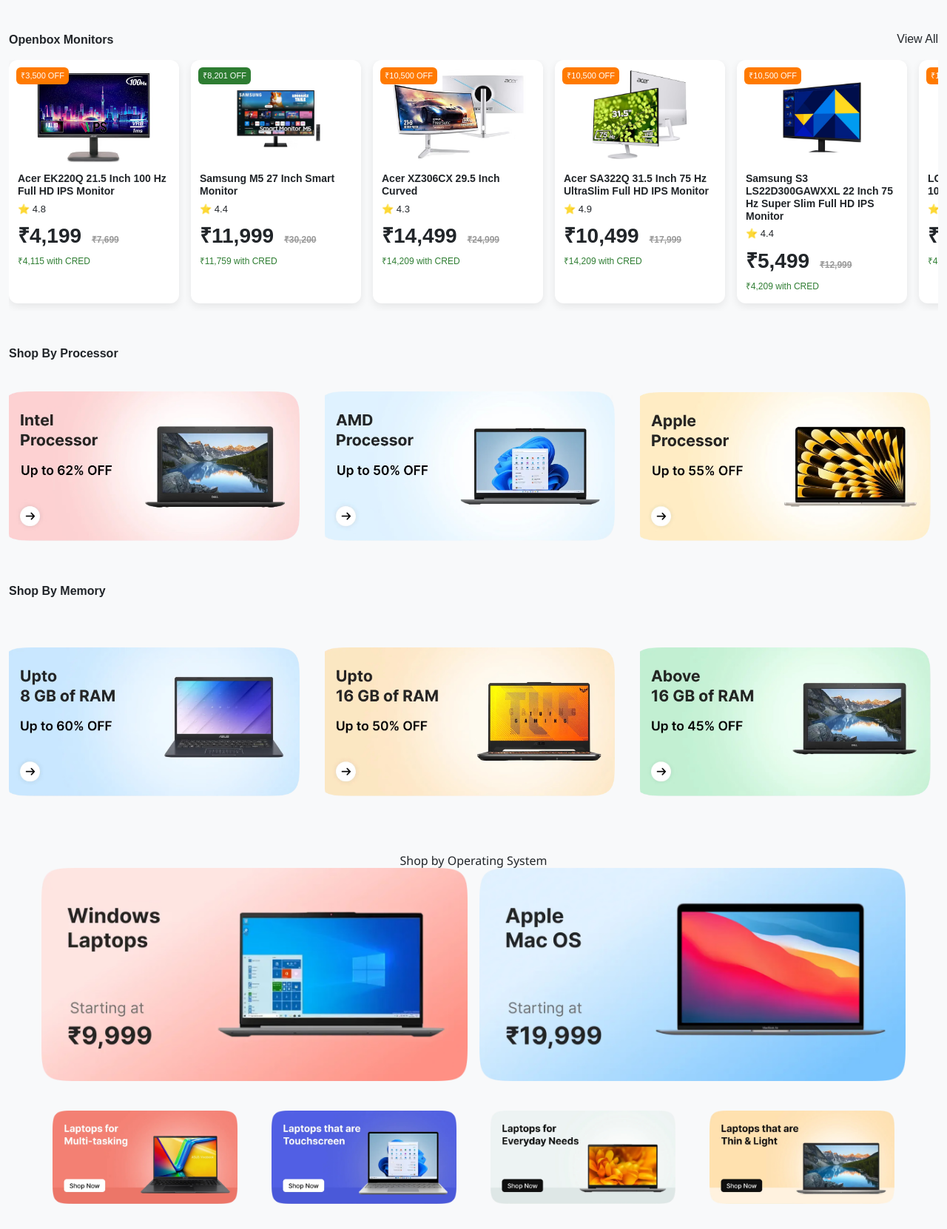
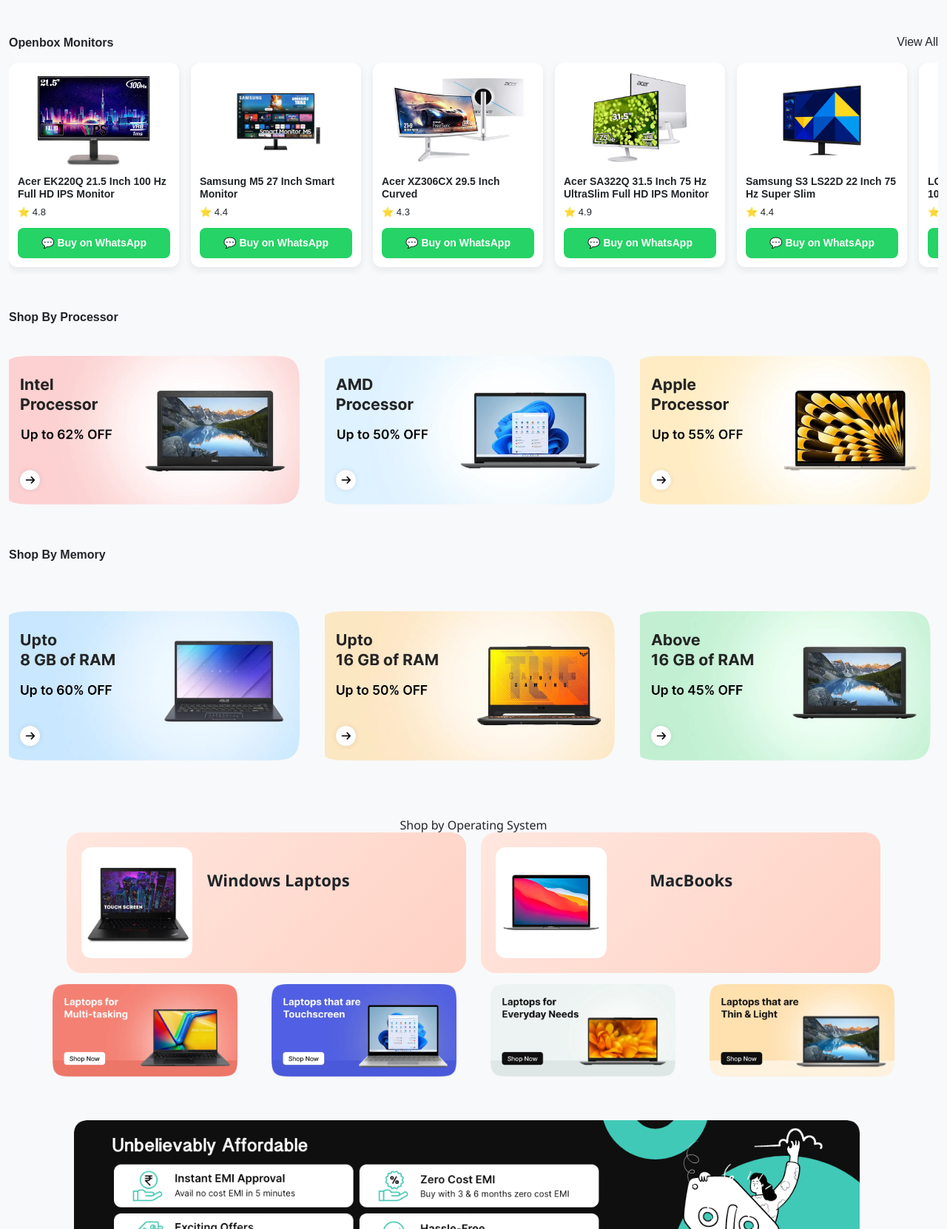
Before and after one commit to satishkumarp6949/Chasify, a plain HTML site: page index.html in a window 1280 px wide. Shown: the part 1586-3247 px from the top of the page at 74% size. Drawn offline with nearby package versions, Linux system fonts and the light colour scheme; a script that the page names is missing.

Commit message:
Updated index, base, checkout and products pages

```diff
--- a/index.html
+++ b/index.html
@@ -596,6 +596,25 @@
   }
 }
 
+.whatsapp-btn {
+  display: block;
+  margin: 12px auto 0;
+  padding: 10px 16px;
+  background: #25D366;
+  color: #fff;
+  text-align: center;
+  border-radius: 8px;
+  font-size: 14px;
+  font-weight: 600;
+  text-decoration: none;
+  transition: transform 0.2s ease, box-shadow 0.2s ease;
+}
+
+.whatsapp-btn:hover {
+  transform: translateY(-2px);
+  box-shadow: 0 8px 20px rgba(37, 211, 102, 0.35);
+  color: #fff;
+}
 
 
 /* Container and Typography */
@@ -671,16 +690,69 @@
 }
 
 /* TOP 2 IMAGES */
-.main-os-row {
+.os-list {
+  max-width: 1100px;
+  margin: auto;
   display: grid;
   grid-template-columns: repeat(2, 1fr);
   gap: 20px;
-  margin-bottom: 25px;
-}
-
-.os-card img {
-  width: 100%;
-  border-radius: 12px;
+}
+
+/* COLORED BOX */
+.os-box {
+  display: flex;
+  align-items: center;
+  gap: 20px;
+  padding: 20px;
+  border-radius: 20px;
+  background: linear-gradient(135deg, #ffe7df, #ffd1c4);
+  cursor: pointer;
+}
+
+.os-box img {
+  width: 150px;
+  border-radius: 14px;
+}
+
+.os-info h3 {
+  font-size: 22px;
+  font-weight: 800;
+  margin-bottom: 10px;
+}
+
+/* BUTTON HIDDEN */
+.wa-btn {
+  opacity: 0;
+  transform: translateY(8px);
+  pointer-events: none;
+  padding: 10px 22px;
+  background: #25D366;
+  color: #fff;
+  border: none;
+  border-radius: 8px;
+  font-weight: 700;
+  transition: all 0.3s ease;
+}
+
+/* DESKTOP HOVER */
+.os-box:hover .wa-btn {
+  opacity: 1;
+  transform: translateY(0);
+  pointer-events: auto;
+}
+
+/* MOBILE */
+@media (max-width: 450px) {
+  .os-list {
+    grid-template-columns: 1fr;
+  }
+
+  /* shown only after tap */
+  .os-box.active .wa-btn {
+    opacity: 1;
+    transform: translateY(0);
+    pointer-events: auto;
+  }
 }
 
 /* BOTTOM 4 IMAGES */
@@ -1202,7 +1274,7 @@
   <a href="https://wa.me/6361976949?text=Hi%20I%20am%20interested%20in%20Apple%20MacBook%20Pro"
      target="_blank" class="wa-link">
 
-    <span class="badge-discount">₹12,000 OFF</span>
+
 
     <img src="images/applemac.avif" alt="Apple MacBook Pro">
 
@@ -1220,7 +1292,7 @@
       <div class="product-card">
          <a href="https://wa.me/6361976949?text=Hi%20I%20am%20interested%20in%20Apple%20MacBook%20Pro"
      target="_blank" class="wa-link">
-        <span class="badge-discount">₹1,500 OFF</span>
+
         <img src="images/lenovothink.avif">
         <h6>Lenovo ThinkPad</h6>
           <button class="wa-btn">
@@ -1236,7 +1308,7 @@
       <div class="product-card">
          <a href="https://wa.me/6361976949?text=Hi%20I%20am%20interested%20in%20Apple%20MacBook%20Pro"
      target="_blank" class="wa-link">
-        <span class="badge-discount">₹4,500 OFF</span>
+
         <img src="images/dellll.avif">
         <h6>Dell Latitude</h6>
           <button class="wa-btn">
@@ -1251,7 +1323,7 @@
       <div class="product-card">
          <a href="https://wa.me/6361976949?text=Hi%20I%20am%20interested%20in%20Apple%20MacBook%20Pro"
      target="_blank" class="wa-link">
-        <span class="badge-discount">₹1,500 OFF</span>
+
         <img src="images/hppp.avif">
         <h6>HP/Compaq</h6>
            <button class="wa-btn">
@@ -1298,92 +1370,94 @@
 
     <!-- Card 1 -->
     <div class="openbox-card">
-      <span class="discount">₹3,500 OFF</span>
       <img src="images/acer.avif" alt="Monitor">
       <h6>Acer EK220Q 21.5 Inch 100 Hz Full HD IPS Monitor</h6>
 
       <div class="rating">⭐ 4.8</div>
-
-      <div class="price">
-        ₹4,199 <span>₹7,699</span>
-      </div>
-
-      <small>₹4,115 with CRED</small>
+       <a
+    href="https://wa.me/6361976949?text=Hi,%20I%20am%20interested%20in%20Acer%20EK220Q%2021.5%20Inch%20Monitor"
+    target="_blank"
+    class="whatsapp-btn"
+  >💬 Buy on WhatsApp
+  </a>
+
+
     </div>
 
     <!-- Card 2 -->
     <div class="openbox-card">
-      <span class="discount green">₹8,201 OFF</span>
       <img src="images/samsung.avif" alt="Monitor">
       <h6>Samsung M5 27 Inch Smart Monitor</h6>
 
       <div class="rating">⭐ 4.4</div>
-
-      <div class="price">
-        ₹11,999 <span>₹30,200</span>
-      </div>
-
-      <small>₹11,759 with CRED</small>
-    </div>
+   <a
+    href="https://wa.me/6361976949?text=Hi,%20I%20am%20interested%20in%20Acer%20EK220Q%2021.5%20Inch%20Monitor"
+    target="_blank"
+    class="whatsapp-btn"
+  >💬 Buy on WhatsApp
+  </a>
+</div>
 
     <!-- Card 3 -->
     <div class="openbox-card">
-      <span class="discount">₹10,500 OFF</span>
       <img src="images/acerx.avif" alt="Monitor">
       <h6>Acer XZ306CX 29.5 Inch Curved</h6>
 
       <div class="rating">⭐ 4.3</div>
-
-      <div class="price">
-        ₹14,499 <span>₹24,999</span>
-      </div>
-
-      <small>₹14,209 with CRED</small>
+   <a
+    href="https://wa.me/6361976949?text=Hi,%20I%20am%20interested%20in%20Acer%20EK220Q%2021.5%20Inch%20Monitor"
+    target="_blank"
+    class="whatsapp-btn"
+  >
+    💬 Buy on WhatsApp
+  </a>
     </div>
 
      <!-- Card 4 -->
     <div class="openbox-card">
-      <span class="discount">₹10,500 OFF</span>
       <img src="images/acers.avif" alt="Monitor">
       <h6>Acer SA322Q 31.5 Inch 75 Hz UltraSlim Full HD IPS Monitor</h6>
 
       <div class="rating">⭐ 4.9</div>
 
-      <div class="price">
-        ₹10,499 <span>₹17,999</span>
-      </div>
-
-      <small>₹14,209 with CRED</small>
+        <a
+    href="https://wa.me/6361976949?text=Hi,%20I%20am%20interested%20in%20Acer%20EK220Q%2021.5%20Inch%20Monitor"
+    target="_blank"
+    class="whatsapp-btn"
+  >
+    💬 Buy on WhatsApp
+  </a>
     </div>
 
      <!-- Card 5 -->
     <div class="openbox-card">
-      <span class="discount">₹10,500 OFF</span>
       <img src="images/samsungss.avif" alt="Monitor">
-      <h6>Samsung S3 LS22D300GAWXXL 22 Inch 75 Hz Super Slim Full HD IPS Monitor</h6>
+      <h6>Samsung S3 LS22D 22 Inch 75 Hz Super Slim </h6>
 
       <div class="rating">⭐ 4.4</div>
 
-      <div class="price">
-        ₹5,499 <span>₹12,999</span>
-      </div>
-
-      <small>₹4,209 with CRED</small>
+      <a
+    href="https://wa.me/6361976949?text=Hi,%20I%20am%20interested%20in%20Acer%20EK220Q%2021.5%20Inch%20Monitor"
+    target="_blank"
+    class="whatsapp-btn"
+  >
+    💬 Buy on WhatsApp
+  </a>
     </div>
 
      <!-- Card 6 -->
     <div class="openbox-card">
-      <span class="discount">₹10,500 OFF</span>
       <img src="images/lg.avif" alt="Monitor">
       <h6>LG Ultrawide 29wq600 29 Inch 100 Hz Full HD IPS Monitor</h6>
 
       <div class="rating">⭐ 4.3</div>
-
-      <div class="price">
-        ₹14,499 <span>₹26,999</span>
-      </div>
-
-      <small>₹4,209 with CRED</small>
+   <a
+    href="https://wa.me/6361976949?text=Hi,%20I%20am%20interested%20in%20Acer%20EK220Q%2021.5%20Inch%20Monitor"
+    target="_blank"
+    class="whatsapp-btn"
+  >
+    💬 Buy on WhatsApp
+  </a>
     </div>
 
 
@@ -1447,14 +1521,34 @@
   <h2>Shop by Operating System</h2>
 
   <!-- TOP ROW (2 IMAGES) -->
-  <div class="main-os-row">
-    <div class="os-card">
-      <img src="images/windows.avif" alt="Windows Laptop">
-    </div>
-    <div class="os-card">
-      <img src="images/mac.avif" alt="Macbook">
+<div class="os-list">
+
+  <div class="os-box" onclick="toggleBtn(this)">
+    <img src="images/lenovothink.avif" alt="Windows Laptop">
+
+    <div class="os-info">
+      <h3>Windows Laptops</h3>
+
+      <button class="wa-btn" onclick="openWhatsApp('Windows Laptops'); event.stopPropagation();">
+        💬 Buy on WhatsApp
+      </button>
     </div>
   </div>
+
+  <div class="os-box" onclick="toggleBtn(this)">
+    <img src="images/applemac.avif" alt="MacBook">
+
+    <div class="os-info">
+      <h3>MacBooks</h3>
+
+      <button class="wa-btn" onclick="openWhatsApp('MacBooks'); event.stopPropagation();">
+        💬 Buy on WhatsApp
+      </button>
+    </div>
+  </div>
+
+</div>
+
 
   <!-- BOTTOM ROW (4 IMAGES) -->
   <div class="feature-row">
@@ -1592,4 +1686,22 @@
 });
 
 </script>
+<script>
+function toggleBtn(box) {
+  if (window.innerWidth <= 450) {
+    box.classList.toggle("active");
+  }
+}
+
+function openWhatsApp(product) {
+  const number = "6361976949"; // your WhatsApp number
+  const msg = `Hi Maruthi Computers, I am interested in ${product}.`;
+
+  window.open(
+    `https://wa.me/${number}?text=${encodeURIComponent(msg)}`,
+    "_blank"
+  );
+}
+</script>
+
 </html>
```
Also changed, not shown: base.html (+43 -18 lines), checkout.html (+35 -3 lines), product.html (+19 -7 lines).
